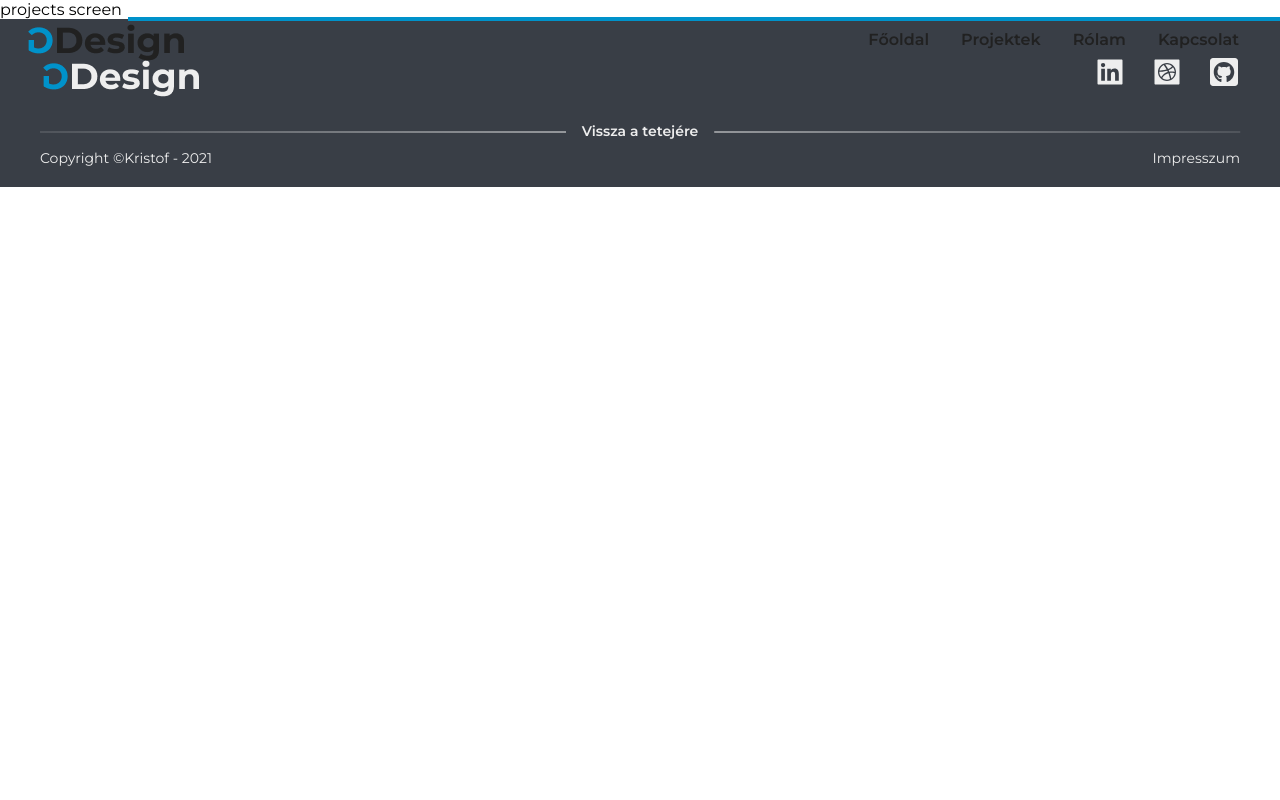
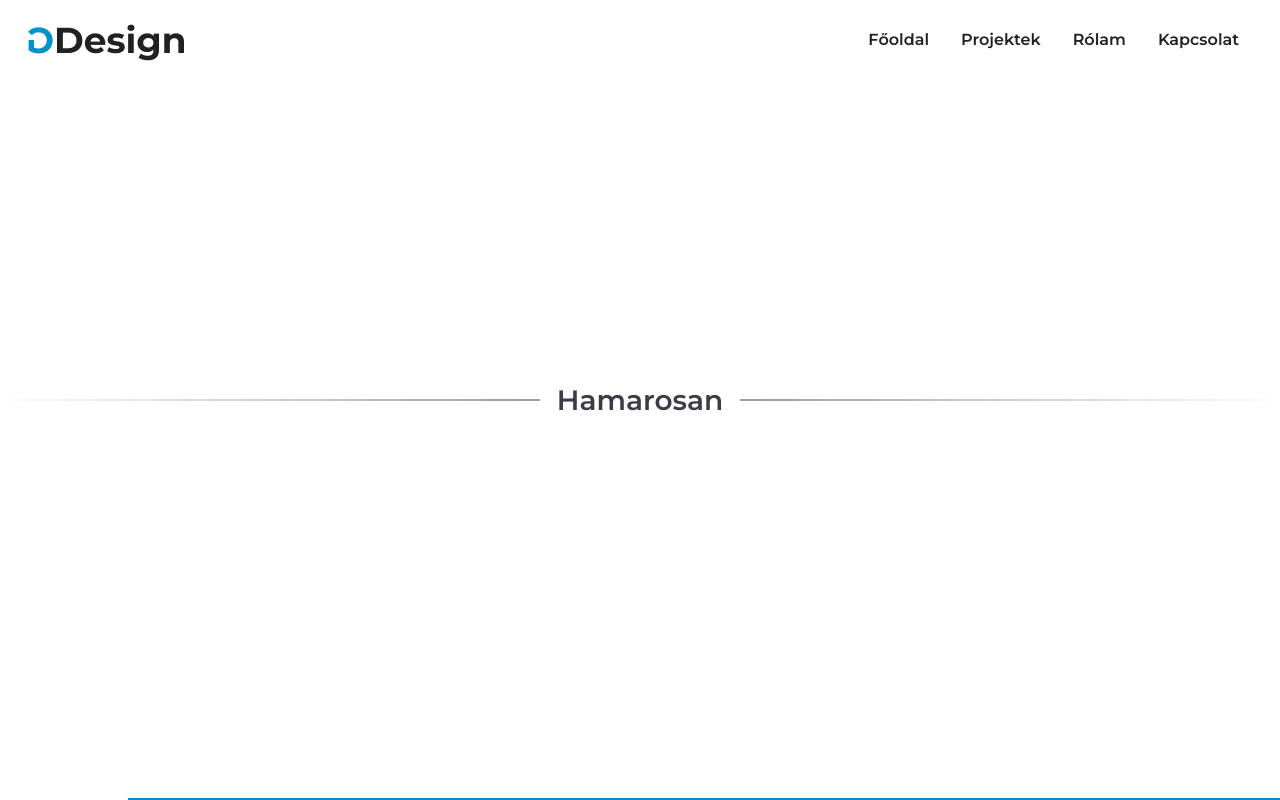
Before and after one commit to Gkristof96/Portfolio_v3, a React (Create React App) app: page /projects in a window 1280 px wide. Shown: the top 800 px of the page. Built offline with nearby package versions, Linux system fonts and the light colour scheme.

Commit message:
pages are done, need content

```diff
--- a/src/pages/AboutScreen.js
+++ b/src/pages/AboutScreen.js
@@ -1,7 +1,14 @@
-import React from "react";
+import style from "./Screen.module.css";
+import GradientLine from "../components/UI/GradientLine";
 
 const AboutScreen = () => {
-  return <div>about screen</div>;
+  return (
+    <section className={style.placeholder}>
+      <GradientLine />
+      <span className={style.text}>Hamarosan</span>
+      <GradientLine side="right" />
+    </section>
+  );
 };
 
 export default AboutScreen;
--- a/src/pages/ContactScreen.js
+++ b/src/pages/ContactScreen.js
@@ -1,7 +1,14 @@
-import React from "react";
+import style from "./Screen.module.css";
+import GradientLine from "../components/UI/GradientLine";
 
 const ContactScreen = () => {
-  return <div>contact Screen</div>;
+  return (
+    <section className={style.placeholder}>
+      <GradientLine />
+      <span className={style.text}>Hamarosan</span>
+      <GradientLine side="right" />
+    </section>
+  );
 };
 
 export default ContactScreen;
--- a/src/pages/ImpresszumScreen.js
+++ b/src/pages/ImpresszumScreen.js
@@ -1,7 +1,14 @@
-import React from "react";
+import style from "./Screen.module.css";
+import GradientLine from "../components/UI/GradientLine";
 
 const ImpresszumScreen = () => {
-  return <div>impresszum</div>;
+  return (
+    <section className={style.placeholder}>
+      <GradientLine />
+      <span className={style.text}>Hamarosan</span>
+      <GradientLine side="right" />
+    </section>
+  );
 };
 
 export default ImpresszumScreen;
--- a/src/pages/ProjectsScreen.js
+++ b/src/pages/ProjectsScreen.js
@@ -1,7 +1,14 @@
-import React from "react";
+import style from "./Screen.module.css";
+import GradientLine from "../components/UI/GradientLine";
 
 const ProjectsScreen = () => {
-  return <div>projects screen</div>;
+  return (
+    <section className={style.placeholder}>
+      <GradientLine />
+      <span className={style.text}>Hamarosan</span>
+      <GradientLine side="right" />
+    </section>
+  );
 };
 
 export default ProjectsScreen;
--- /dev/null
+++ b/src/pages/Screen.module.css
@@ -0,0 +1,15 @@
+.placeholder {
+  width: 100%;
+  height: 100vh;
+  display: flex;
+  align-items: center;
+  justify-content: center;
+}
+
+.text {
+  min-width: 200px;
+  color: #393e46;
+  font-size: 28px;
+  text-align: center;
+  font-weight: 600;
+}
```
